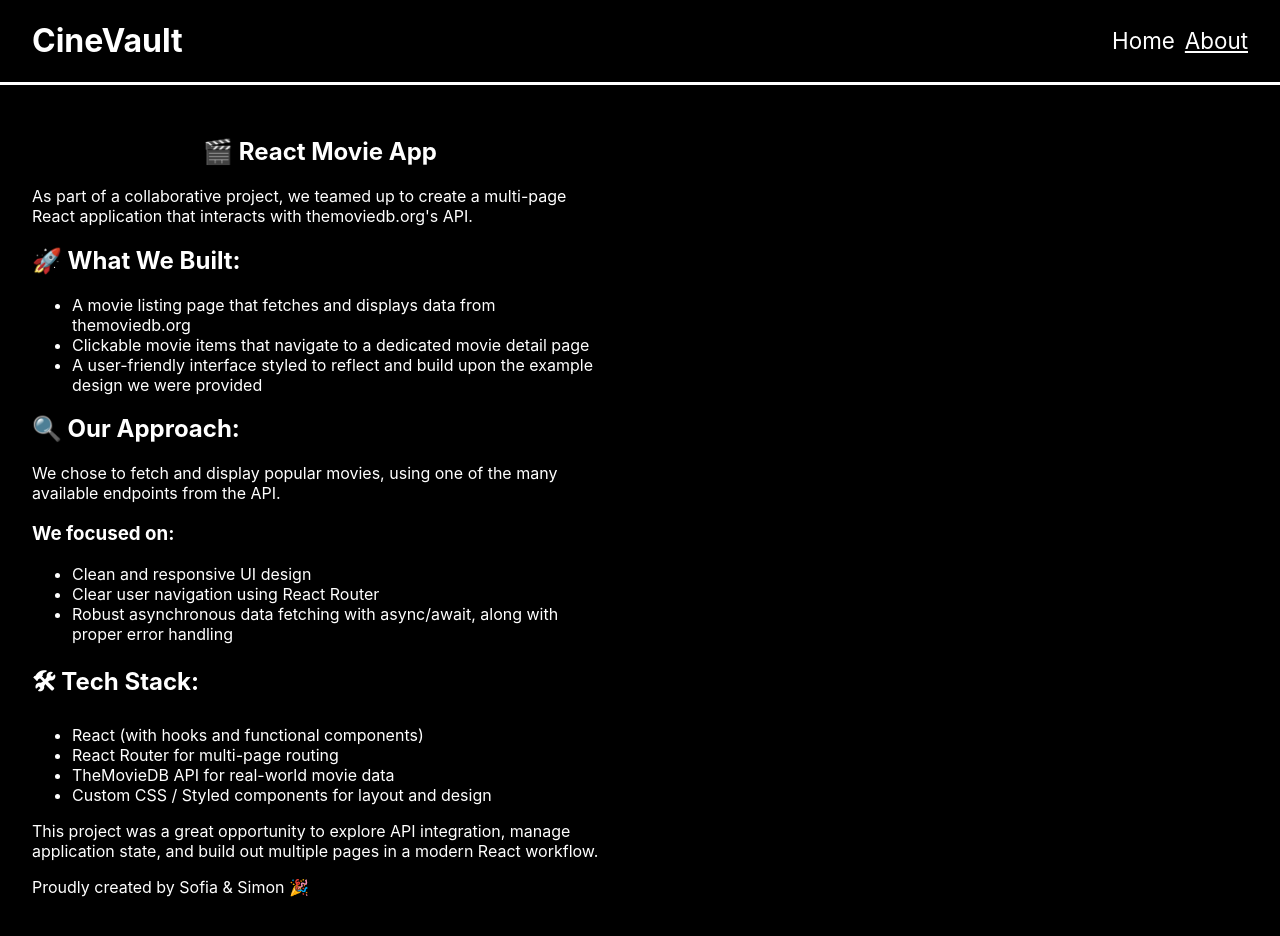
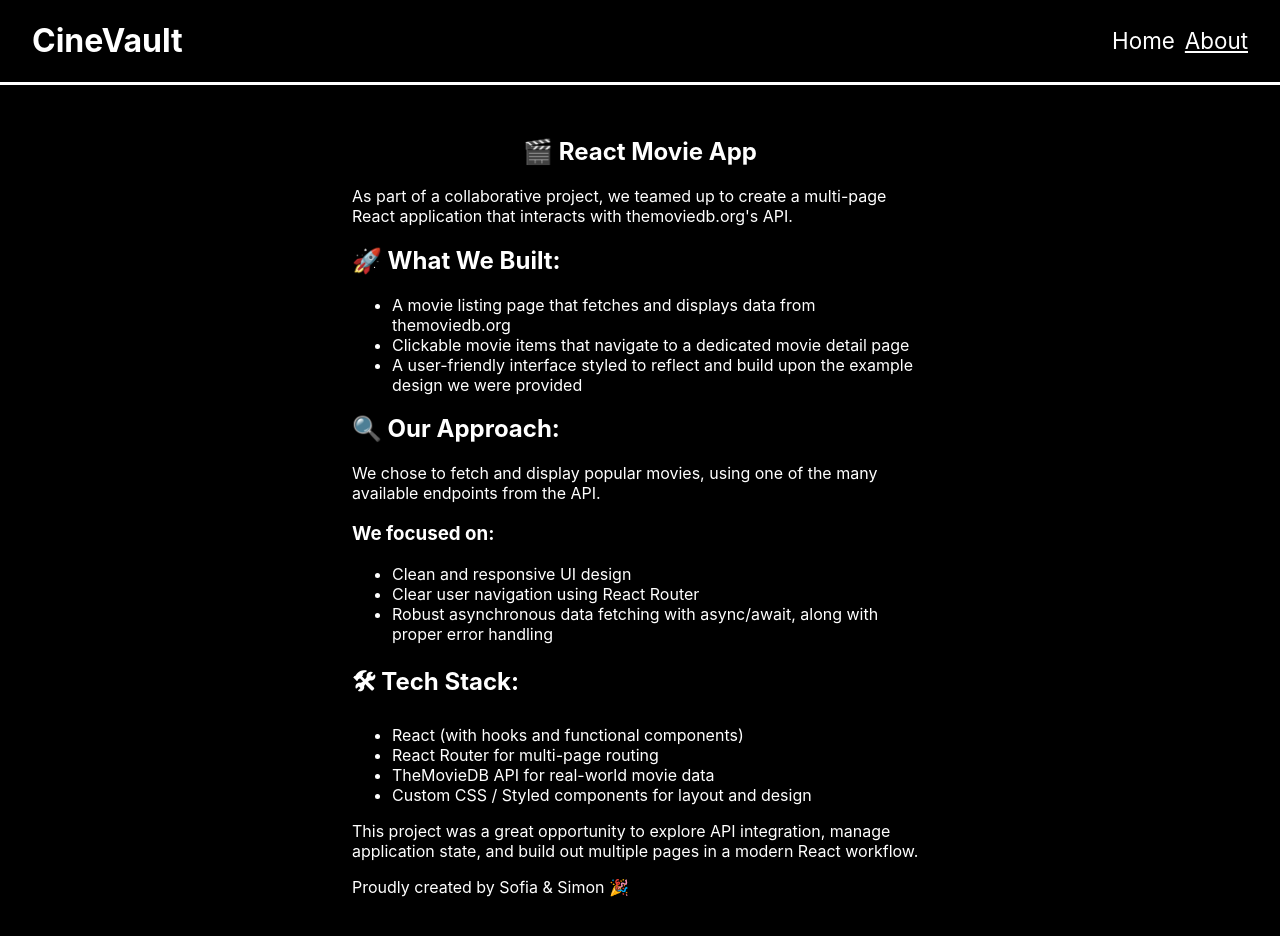
Before and after one commit to solen80a/js-project-movies, a React (Vite) app: page /about in a window 1280 px wide. Shown: the top 936 px of the page. Built offline with nearby package versions, Linux system fonts and the light colour scheme; no server answers.

Commit message:
Small fixes

```diff
--- a/src/components/Movie.jsx
+++ b/src/components/Movie.jsx
@@ -22,7 +22,7 @@ img {
 }
 
 img:hover {
-  filter: brightness(30%);
+  filter: brightness(25%);
 }
 `
 
--- a/src/pages/About.jsx
+++ b/src/pages/About.jsx
@@ -2,7 +2,7 @@ import styled from "styled-components"
 import { Media } from "../components/Media"
 
 //#region ---- Styling ----
-const AboutSectionWrapper = styled.section `
+const AboutSectionWrapper = styled.section`
 
   text-align: left;
   flex-wrap: wrap;
@@ -12,11 +12,13 @@ const AboutSectionWrapper = styled.section `
  /* desktop */
     @media ${Media.desktop}{
     width: 50%;
+    margin: 0 auto;
   }
 
    /* Widescreen */
     @media ${Media.widescreen}{
      width: 50%;
+     margin: 0 auto;
   }
 
   h1 {
@@ -24,7 +26,7 @@ const AboutSectionWrapper = styled.section `
   }
 `
 
-const AboutTextWrapper = styled.div `
+const AboutTextWrapper = styled.div`
 display: flex;
   flex-direction: column;
   justify-content: center;
--- a/src/pages/MovieList.jsx
+++ b/src/pages/MovieList.jsx
@@ -14,7 +14,7 @@ const MovieListWrapper = styled.section`
 const MovieListLinkWrapper = styled(Link)`
   text-decoration: none;
   display: block;
-  width: 95%;
+  width: 100%;
 
    /* Tablet */
   @media ${Media.tablet}{
@@ -48,7 +48,7 @@ export const MovieList = ({ movies }) => {
             />
           </MovieListLinkWrapper>
         ))}
-     </MovieListWrapper>
+      </MovieListWrapper>
     </section>
   )
 }
```
Lines whose indentation alone changed are shown as unchanged.
